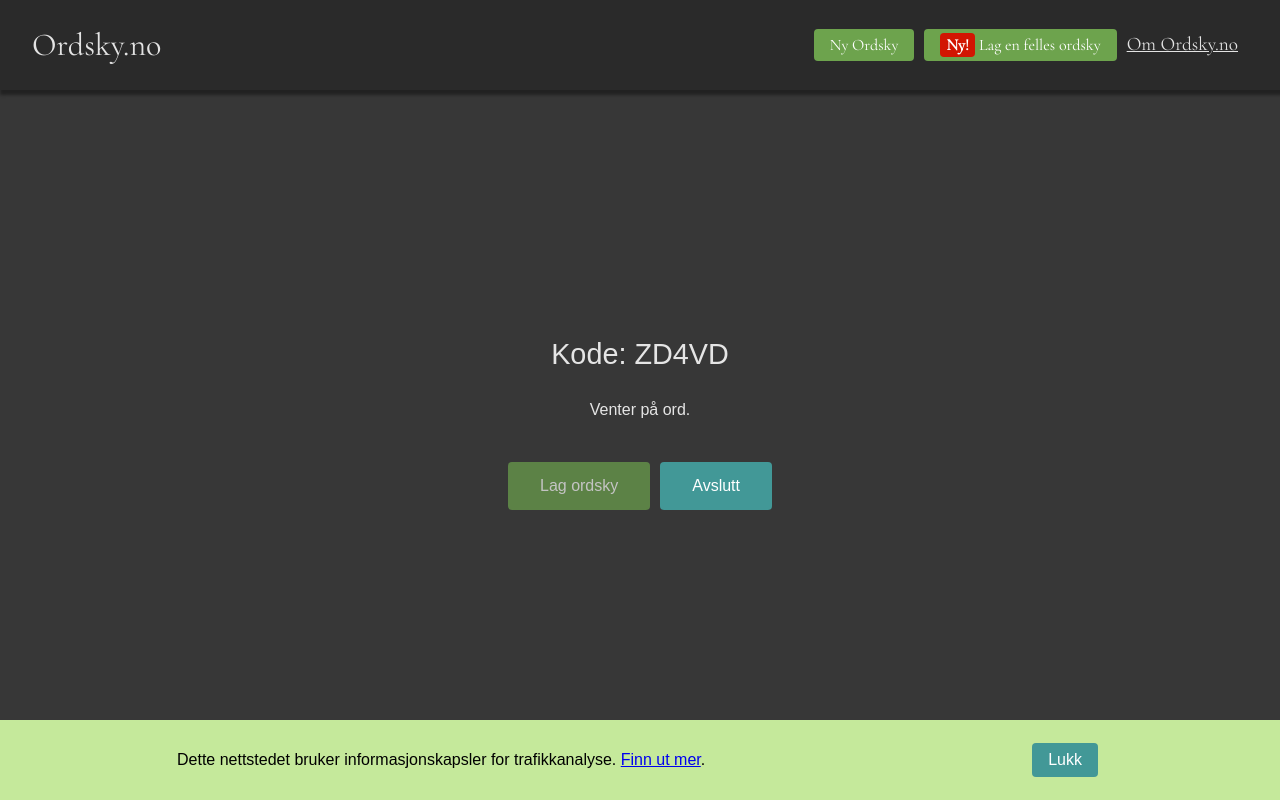
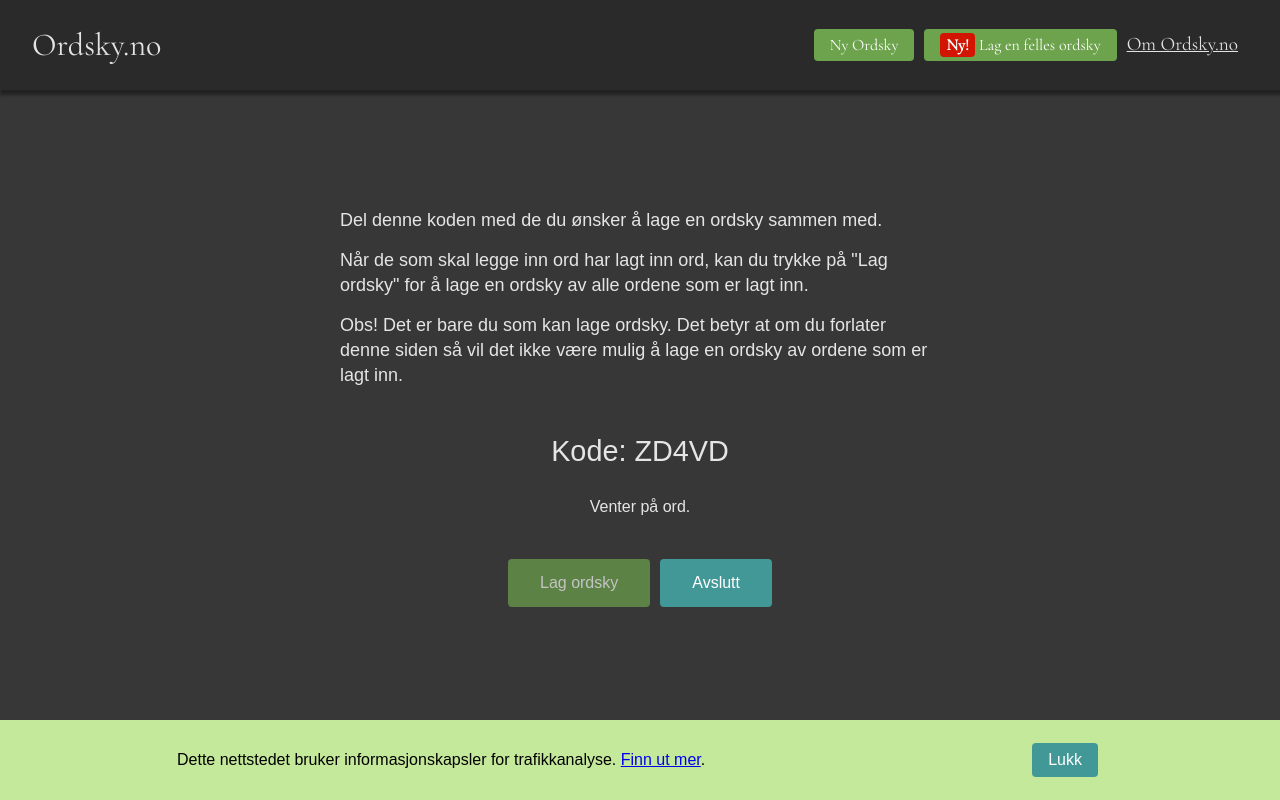
Before and after one commit to simonvea/ordsky.no, a React (Create React App) app: page /session in a window 1280 px wide. Both pictures are taken after a click on the button "Start en ny økt". Built offline with nearby package versions, Linux system fonts and the light colour scheme; no server answers; a web font is replaced by a local one.

Commit message:
feat: add text to explain leader role

```diff
--- /dev/null
+++ b/src/components/atoms/TextContainer.tsx
@@ -0,0 +1,9 @@
+import styled from 'styled-components';
+
+export const TextContainer = styled.div`
+  font-size: 1.125rem;
+  line-height: 1.5625rem;
+  width: calc(100% - 40px);
+  max-width: 600px;
+  text-rendering: optimizeLegibility;
+`;
--- a/src/features/session/WaitScreen.tsx
+++ b/src/features/session/WaitScreen.tsx
@@ -1,6 +1,7 @@
 import React from 'react';
 import styled from 'styled-components';
 import { Button, SecondaryButton } from '../../components/atoms/Button';
+import { TextContainer } from '../../components/atoms/TextContainer';
 import { Title } from '../../components/atoms/Title';
 import { Spinner } from '../../components/Spinner';
 
@@ -30,6 +31,21 @@
 
   return (
     <>
+      {isAdmin && (
+        <TextContainer>
+          <p>Del denne koden med de du ønsker å lage en ordsky sammen med.</p>
+          <p>
+            Når de som skal legge inn ord har lagt inn ord, kan du trykke på
+            &quot;Lag ordsky&quot; for å lage en ordsky av alle ordene som er
+            lagt inn.
+          </p>
+          <p>
+            Obs! Det er bare du som kan lage ordsky. Det betyr at om du forlater
+            denne siden så vil det ikke være mulig å lage en ordsky av ordene
+            som er lagt inn.
+          </p>
+        </TextContainer>
+      )}
       <Title>Kode: {id.toUpperCase()}</Title>
       {hasEntries ? (
         <span>{`${numberOfEntries} har lagt inn ord.`}</span>
```
